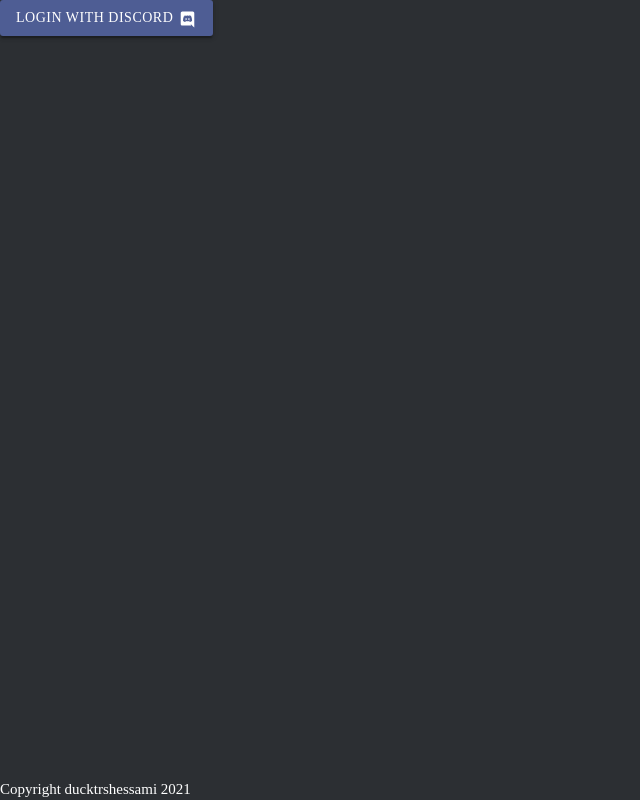
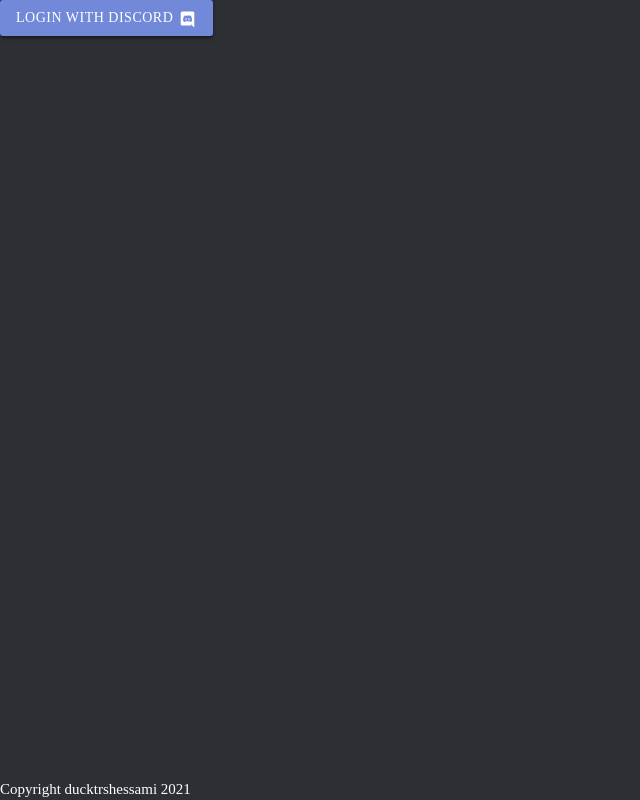
Before and after one commit to ducktrshessami/KennyBot, a React (Create React App) app in the folder react-client/: page /dashboard in a window 1280 px wide. Shown: the whole page, without its empty margins (0-640 px from the left). Built offline with nearby package versions, Linux system fonts and the light colour scheme; no server answers; a web font is replaced by a local one.

Commit message:
use Discord blanket styling

```diff
--- a/react-client/src/App.css
+++ b/react-client/src/App.css
@@ -2,8 +2,6 @@
     display: flex;
     min-height: 100vh;
     flex-direction: column;
-
-    background-color: #2C2F33;
 }
 
 main {
--- a/react-client/src/App.js
+++ b/react-client/src/App.js
@@ -16,7 +16,8 @@ import Disclaimer from "./pages/Disclaimer";
 import Footer from "./components/Footer";
 
 import "materialize-css/dist/css/materialize.min.css";
-import './App.css';
+import "./App.css";
+import "./Discord.css";
 
 class App extends Component {
   state = {}
@@ -50,7 +51,7 @@ class App extends Component {
 
   render() {
     return (
-      <div className="App white-text">
+      <div className="App dbnb-bg white-text">
         <Router>
           <Switch>
             <Route path="/login" component={Login} />
--- a/react-client/src/components/LoginButton/LoginButton.css
+++ b/react-client/src/components/LoginButton/LoginButton.css
@@ -1,5 +1,4 @@
 .btn.btn-login {
-    background-color: #7289DA;
     border-radius: 3px;
 }
 
--- a/react-client/src/components/LoginButton/index.js
+++ b/react-client/src/components/LoginButton/index.js
@@ -3,7 +3,7 @@ import "./LoginButton.css";
 
 export default function LoginButton() {
     return (
-        <Link className="btn btn-login" to="/login">
+        <Link className="btn btn-login blurple-bg" to="/login">
             Login With Discord
             <i className="btn-login-logo" />
         </Link >
```
